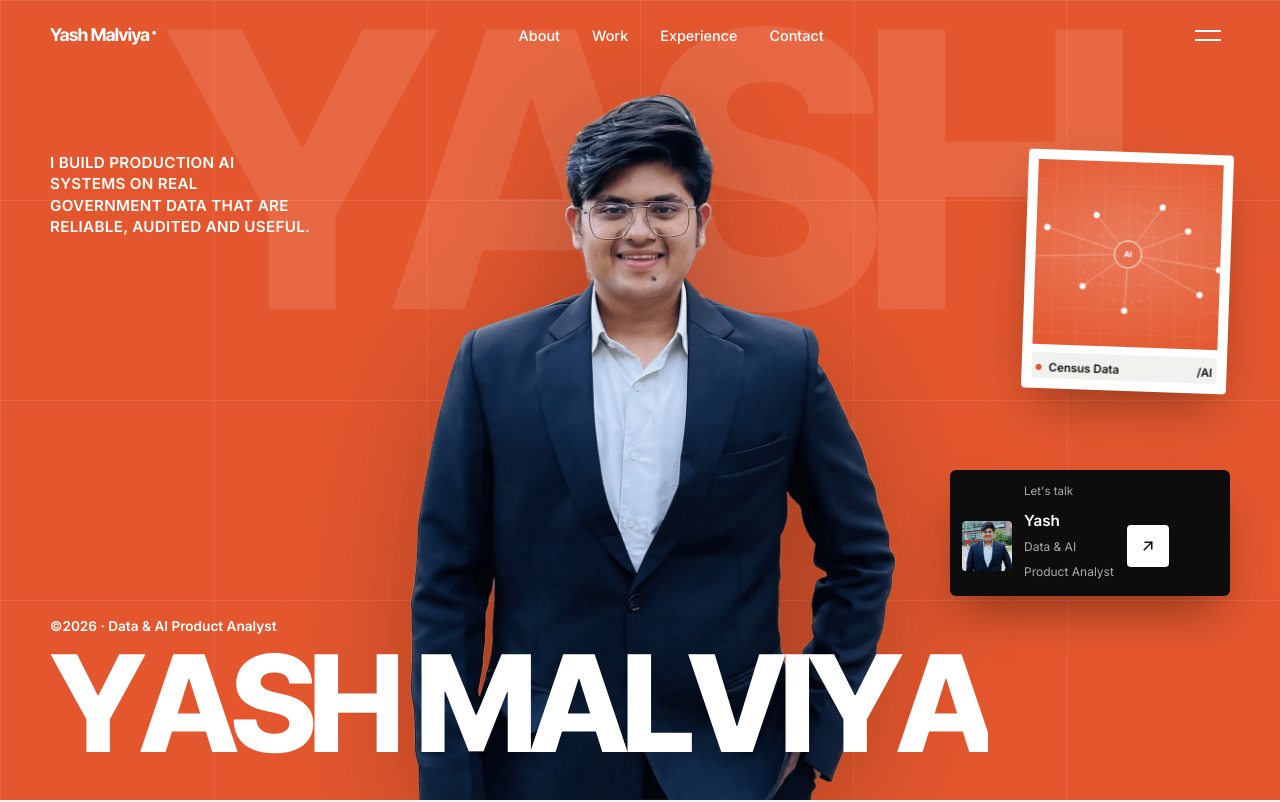
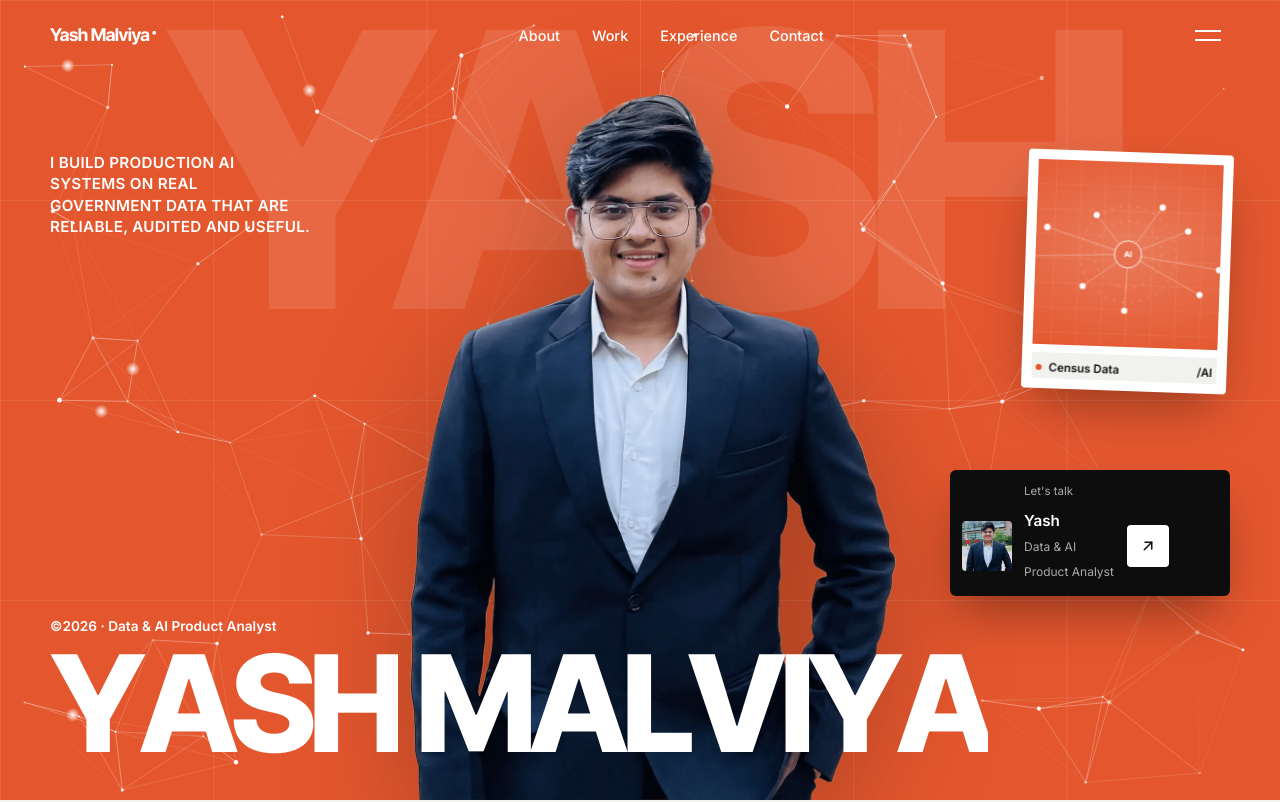
Before and after one commit to YashMalviya16/YashMalviya16.github.io, a React (Vite) app: page / in a window 1280 px wide. Shown: the top 802 px of the page. Built offline with nearby package versions, Linux system fonts and the light colour scheme.

Commit message:
feat: neural network canvas in the orange hero
NeuralField gains color/strength/className props; the editorial hero draws it in white
between the ghost name and the portrait, with a slow scroll parallax.

```diff
--- a/src/components/NeuralField.jsx
+++ b/src/components/NeuralField.jsx
@@ -3,15 +3,17 @@ import { useEffect, useRef } from 'react';
 // Animated "neural network" canvas used as the hero background: drifting nodes, links between
 // nearby nodes, signal pulses travelling along links, and a cursor that gently pulls nodes in.
 // Pauses when off-screen or the tab is hidden; draws a single still frame for reduced-motion users.
-export default function NeuralField() {
+// `color` (hex) overrides the --accent colour; `strength` scales line/glow opacity.
+export default function NeuralField({ color, strength = 1, className = 'neural-field' }) {
   const ref = useRef(null);
 
   useEffect(() => {
     const canvas = ref.current;
     const ctx = canvas.getContext('2d');
     const reduce = window.matchMedia('(prefers-reduced-motion: reduce)').matches;
-    const accent = getComputedStyle(document.documentElement).getPropertyValue('--accent').trim() || '#5eead4';
+    const accent = color || getComputedStyle(document.documentElement).getPropertyValue('--accent').trim() || '#5eead4';
     const rgb = hexToRgb(accent);
+    const k = strength;
 
     let w = 0, h = 0, dpr = 1, nodes = [], pulses = [], raf = 0, visible = true, t = 0;
     const mouse = { x: -9999, y: -9999, active: false };
@@ -72,7 +74,7 @@ export default function NeuralField() {
           const d2 = dx * dx + dy * dy;
           if (d2 > LINK * LINK) continue;
           const alpha = (1 - Math.sqrt(d2) / LINK) * 0.35;
-          ctx.strokeStyle = `rgba(${rgb},${alpha})`;
+          ctx.strokeStyle = `rgba(${rgb},${Math.min(1, alpha * k)})`;
           ctx.beginPath(); ctx.moveTo(a.x, a.y); ctx.lineTo(b.x, b.y); ctx.stroke();
         }
       }
@@ -81,14 +83,14 @@ export default function NeuralField() {
         for (const n of nodes) {
           const d = Math.hypot(mouse.x - n.x, mouse.y - n.y);
           if (d > 200) continue;
-          ctx.strokeStyle = `rgba(${rgb},${(1 - d / 200) * 0.5})`;
+          ctx.strokeStyle = `rgba(${rgb},${Math.min(1, (1 - d / 200) * 0.5 * k)})`;
           ctx.beginPath(); ctx.moveTo(mouse.x, mouse.y); ctx.lineTo(n.x, n.y); ctx.stroke();
         }
       }
 
       for (const n of nodes) {
         const glow = 0.55 + Math.sin(t * 0.03 + n.phase) * 0.35;
-        ctx.fillStyle = `rgba(${rgb},${glow})`;
+        ctx.fillStyle = `rgba(${rgb},${Math.min(1, glow * k)})`;
         ctx.beginPath(); ctx.arc(n.x, n.y, n.r, 0, Math.PI * 2); ctx.fill();
       }
 
@@ -131,9 +133,9 @@ export default function NeuralField() {
       document.removeEventListener('pointerleave', onLeave);
       document.removeEventListener('visibilitychange', onVis);
     };
-  }, []);
+  }, [color, strength]);
 
-  return <canvas ref={ref} className="neural-field" aria-hidden="true" />;
+  return <canvas ref={ref} className={className} aria-hidden="true" />;
 }
 
 function hexToRgb(hex) {
--- a/src/editorial/Hero.jsx
+++ b/src/editorial/Hero.jsx
@@ -3,6 +3,7 @@ import { motion, useMotionValue, useScroll, useSpring, useTransform } from 'moti
 import { profile, projects } from '../data.js';
 import ProjectCover from '../components/ProjectCover.jsx';
 import Magnetic from '../components/Magnetic.jsx';
+import NeuralField from '../components/NeuralField.jsx';
 import { ArrowUpRight, ease } from './ui.jsx';
 
 // Letters rise out of a mask one by one; each word is its own unit so lines only break between words.
@@ -37,6 +38,7 @@ export default function Hero() {
   const featured = projects[0];
   const { scrollYProgress } = useScroll({ target: ref, offset: ['start start', 'end start'] });
   const ghostY = useTransform(scrollYProgress, [0, 1], ['0%', '40%']);
+  const networkY = useTransform(scrollYProgress, [0, 1], ['0%', '20%']);
   const portraitY = useTransform(scrollYProgress, [0, 1], ['0%', '12%']);
   const nameY = useTransform(scrollYProgress, [0, 1], ['0%', '-30%']);
 
@@ -57,6 +59,12 @@ export default function Hero() {
       <motion.div className="ed-hero-ghost" style={{ y: ghostY }} aria-hidden="true"
         initial={{ opacity: 0, scale: 1.05 }} animate={{ opacity: 1, scale: 1 }} transition={{ duration: 1.6, ease }}>
         {profile.name.split(' ')[0]}
+      </motion.div>
+
+      {/* The neural network from the classic site, drawn in white over the orange. */}
+      <motion.div className="ed-hero-network" style={{ y: networkY }} aria-hidden="true"
+        initial={{ opacity: 0 }} animate={{ opacity: 1 }} transition={{ duration: 2, delay: 0.3 }}>
+        <NeuralField color="#ffffff" strength={1.6} className="ed-hero-network-canvas" />
       </motion.div>
 
       <motion.div className="ed-hero-portrait" style={{ y: portraitY, x: px }}
--- a/src/editorial/editorial.css
+++ b/src/editorial/editorial.css
@@ -127,6 +127,8 @@ h1, h2, h3, p { margin: 0; }
   font-family: var(--ed-display); font-weight: 800; text-transform: uppercase; letter-spacing: -0.06em; line-height: 0.8;
   font-size: clamp(8rem, 30vw, 30rem); color: rgb(255 255 255 / 0.1);
 }
+.ed-hero-network { position: absolute; inset: 0; z-index: -1; pointer-events: none; }
+.ed-hero-network-canvas { display: block; width: 100%; height: 100%; }
 .ed-hero-portrait { position: absolute; bottom: 0; left: 50%; margin-left: max(-18vw, -260px); width: clamp(320px, 38vw, 560px); z-index: 0; }
 .ed-hero-portrait img { width: 100%; filter: drop-shadow(0 30px 60px rgb(0 0 0 / 0.25)); }
 .ed-hero-content {
```
